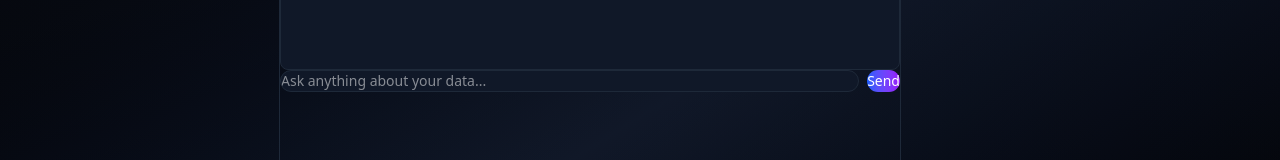
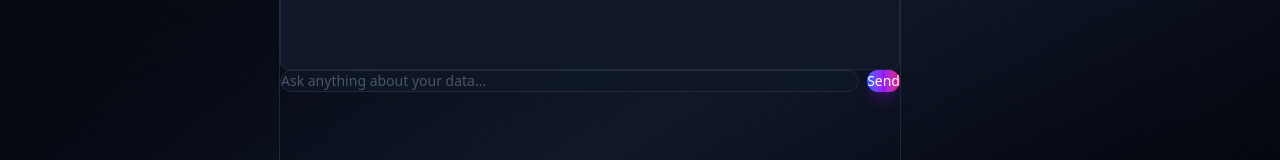
Before and after one commit to Prajwal0422/AI-Copilot-for-Data-Analysis, a Next.js app in the folder frontend/: page / in a window 1280 px wide. Shown: the part 283-443 px from the top of the page. Built offline with nearby package versions, Linux system fonts and the light colour scheme.

Commit message:
style: enhance input field and button with better gradients

```diff
--- a/frontend/app/page.tsx
+++ b/frontend/app/page.tsx
@@ -92,9 +92,9 @@ export default function Home() {
               <input
                 type="text"
                 placeholder="Ask anything about your data..."
-                className="flex-1 bg-gray-900 border border-gray-800 rounded-xl px-4 py-3 text-sm focus:outline-none focus:border-blue-600 focus:ring-2 focus:ring-blue-600/20 transition-all"
+                className="flex-1 bg-gray-900/80 backdrop-blur-sm border border-gray-800 rounded-xl px-4 py-3 text-sm focus:outline-none focus:border-blue-500 focus:ring-2 focus:ring-blue-500/20 transition-all placeholder:text-gray-600"
               />
-              <button className="bg-gradient-to-r from-blue-600 to-purple-600 hover:from-blue-700 hover:to-purple-700 px-8 py-3 rounded-xl text-sm font-medium transition-all hover:scale-105 active:scale-95">
+              <button className="bg-gradient-to-r from-blue-600 via-purple-600 to-pink-600 hover:from-blue-700 hover:via-purple-700 hover:to-pink-700 px-8 py-3 rounded-xl text-sm font-medium transition-all hover:scale-105 active:scale-95 shadow-lg shadow-purple-900/50">
                 Send
               </button>
             </div>
```
